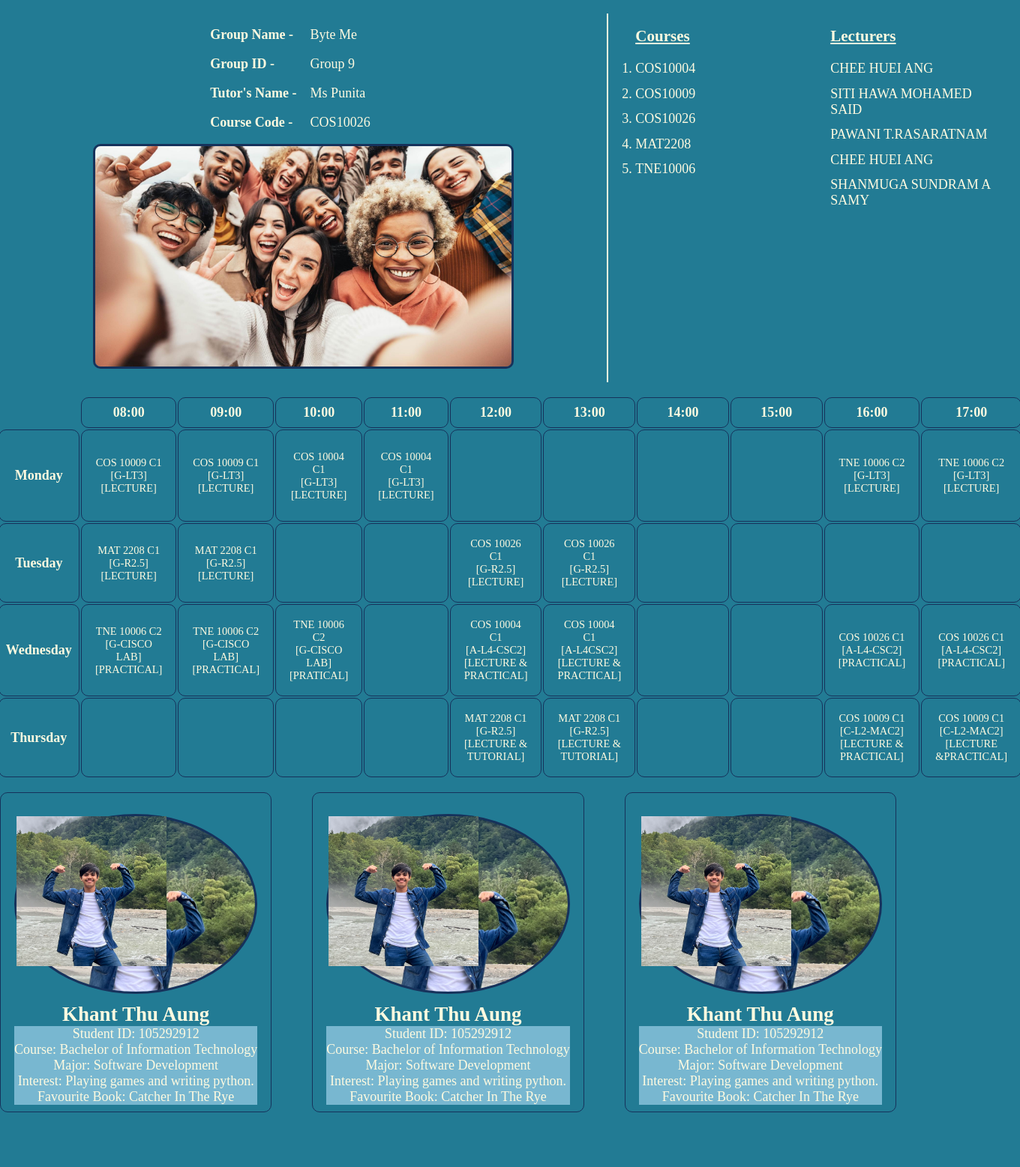
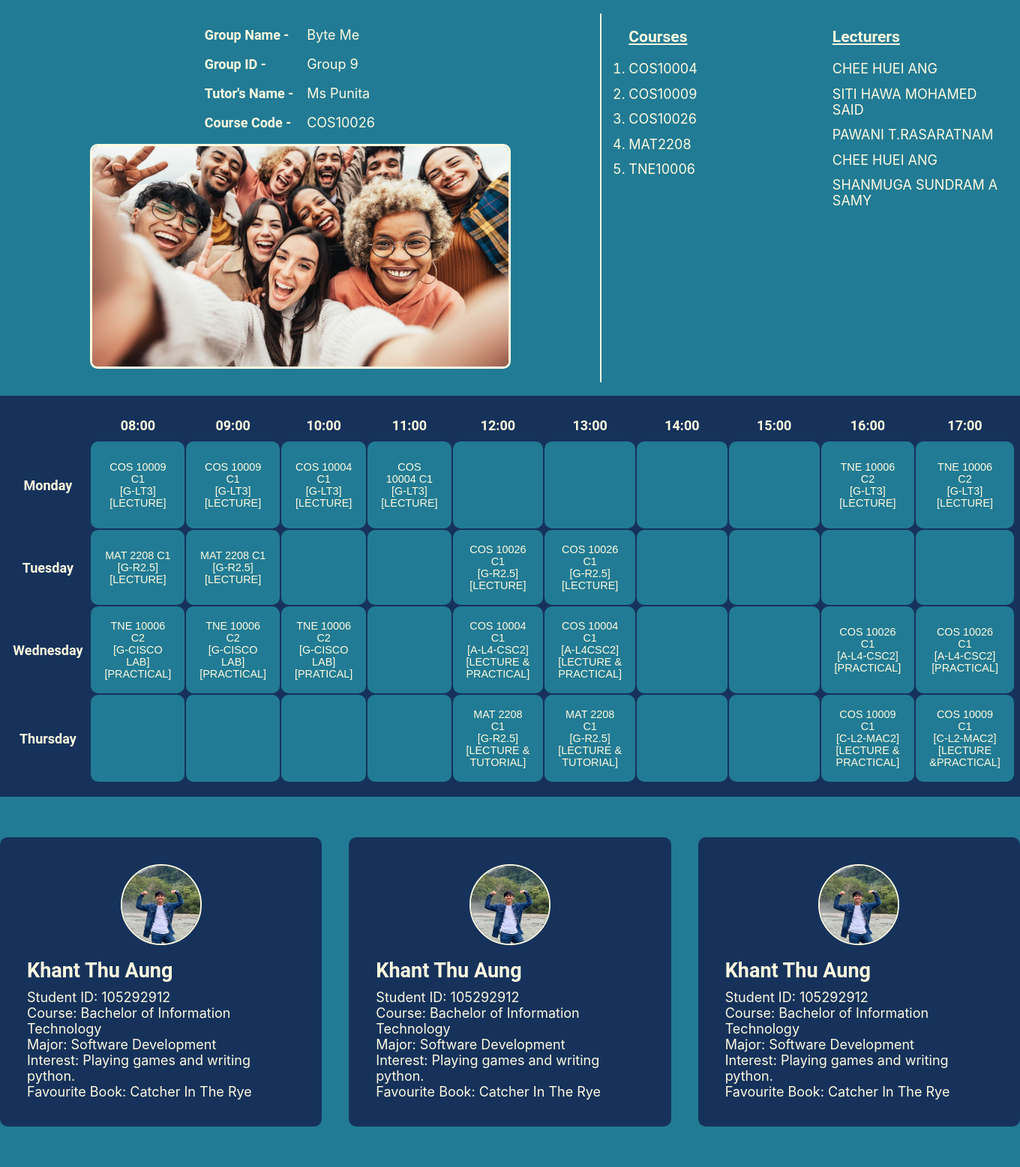
Before and after one commit to Showwaiyan/jobs-adv-website, a PHP site: page /about.html in a window 1360 px wide. Shown: the whole page at 75% size. Before the commit the page ends 1484 px from the top, so only its background shows below. Run offline with PHP 8.4, Linux system fonts and the light colour scheme.

Commit message:
Finished style and typography

```diff
--- a/about.html
+++ b/about.html
@@ -213,12 +213,12 @@
 
         </article>
 
-        <section id="cards">
-            <div id="person1">
-                <div class="image-div">
+        <section id="person-cards">
+            <div class="person">
+                <div class="person-image">
                     <img src="styles/images/kta.jpg" alt="">
                 </div>
-                <div class="text-div">
+                <div class="person-description">
                     <h2>Khant Thu Aung</h2>
                     <p>Student ID: 105292912</p>
                     <p>Course: Bachelor of Information Technology</p>
@@ -227,11 +227,11 @@
                     <p>Favourite Book: Catcher In The Rye</p>
                 </div>
             </div>
-            <div id="person2">
-                <div class="image-div">
+            <div class="person">
+                <div class="person-image">
                     <img src="styles/images/kta.jpg" alt="">
                 </div>
-                <div class="text-div">
+                <div class="person-description">
                     <h2>Khant Thu Aung</h2>
                     <p>Student ID: 105292912</p>
                     <p>Course: Bachelor of Information Technology</p>
@@ -240,11 +240,11 @@
                     <p>Favourite Book: Catcher In The Rye</p>
                 </div>
             </div>
-            <div id="person3">
-                <div class="image-div">
+            <div class="person">
+                <div class="person-image">
                     <img src="styles/images/kta.jpg" alt="">
                 </div>
-                <div class="text-div">
+                <div class="person-description">
                     <h2>Khant Thu Aung</h2>
                     <p>Student ID: 105292912</p>
                     <p>Course: Bachelor of Information Technology</p>
--- a/styles/style.css
+++ b/styles/style.css
@@ -65,10 +65,17 @@ body {
 }
 
 /* typography */
+.group-and-course-info #about-lists dt, .group-and-course-info #lecturers h3 {
+  font-family: var(--roboto-font);
+}
+.group-and-course-info #about-lists dd, .group-and-course-info #lecturers li {
+  font-family: var(--inter-font);
+}
 
 /* style */
 .group-and-course-info {
   margin-top: 1rem;
+  margin-bottom: 1rem;
 }
 .group-and-course-info #lecturers {
   border-left: 2px solid var(--main-font-color);
@@ -79,12 +86,13 @@ body {
   display: flex;
   flex-wrap: wrap;
   justify-content: center;
+  align-items: center;
   gap: 1rem;
   padding: 1rem;
 }
 #about-lists img{
   height: 300px;
-  border: 3px solid var(--main-color);
+  border: 3px solid var(--main-font-color);
   float: right;
   border-radius: 10px;
 }
@@ -120,16 +128,25 @@ section#lecturers{
 /* group-and-course-info end */
 
 /* time table */
+/* layout */
+
+/* typography */
+#time-table th {
+  font-family: var(--roboto-font);
+}
+#time-table td {
+  font-family: var(--poppins-font);
+}
+/* style */
 #time-table{
   display: flex;
   justify-content: center;
   gap: 1rem;
   padding: 1rem;
+  background-color: var(--main-color);
 }
 #time-table th{
   padding: 0.5rem;
-  border: 1px solid var(--main-color);
-  border-radius: 10px;
   text-align: center;
   font-weight: bold;
 }
@@ -137,10 +154,10 @@ section#lecturers{
   width: 100px;
   padding: 1rem;
   font-size: 0.8em;
-  border: 1px solid var(--main-color);
   border-radius: 10px;
   text-align: center;
-  background-color: var(--forth-color);
+  background-color: var(--secondary-color);
+  color: var(--main-font-color);
 }
 /* hide contents for unnessary timetable
 to remain the constant sizes */
@@ -150,51 +167,50 @@ th.hide{
 div.hide{
   visibility: hidden;
 }
+
+
 /* outer division for cards */
-#cards{
+/* person-card start*/
+/* layout */
+#person-cards, #person-cards .person .person-image {
   display: flex;
-  flex-direction: row;
-  gap: 3rem;
-  flex-wrap: wrap;
+  justify-content: center;
 }
-/* pesonal cards for each member */
+#person-cards {
+  gap: 2rem;
+}
+#person-cards .person {
+  display: flex;
+  flex-direction: column;
+  justify-content: center;
+  gap: 1rem;
+}
+#person-cards .person .person-image img {
+  width: 6rem;
+}
 
-#cards div.image-div{
-  height: 30vh;
-  background-image: url('images/kta.jpg');
-  background-size: cover;
-  border: 3px solid var(--main-color);
+/* typography */
+#person-cards .person .person-description h2 {
+  font-family: var(--roboto-font);
+}
+#person-cards .person .person-description p {
+  font-family: var(--inter-font);
+}
+
+/* style */
+#person-cards {
+  margin: 3rem 0;
+}
+.person {
+  background-color: var(--main-color);
+  padding: 2rem;
+  border-radius: 10px;
+}
+#person-cards .person .person-description h2 {
+  margin-bottom: 0.5rem;
+}
+#person-cards .person .person-image img {
+  border: 2px solid var(--main-font-color);
   border-radius: 50%;
 }
-#cards div.text-div{
-  width: 100%;
-  height: 30%;
-  background-color: var(green);
-}
-div.text-div p{
-  margin: right;
-  background-color: var(--third-color);
-}
-#person1,#person2,#person3{
-  justify-content: center;
-  display: flex;
-  flex-direction: column;
-  gap: 0.7rem;
-  padding: 1rem;
-  border: 1px solid var(--main-color);
-  border-radius: 10px;
-  background-color: var(--forth-color);
-  box-shadow: var(--forth-color) 0px 0px 7px;
-}
-#person1:hover,#person2:hover,#person3:hover{
-  opacity: 0.8;
-  box-shadow: rgb(0,0,0) 0px 0px 7px;
-}
-#cards img{
-  width: 200px;
-  align-self: center;
-  border: 3px soldi var(--main-color);
-}
-#cards p,h2{
-  text-align: center;
-}
+/* person-card end */
```
